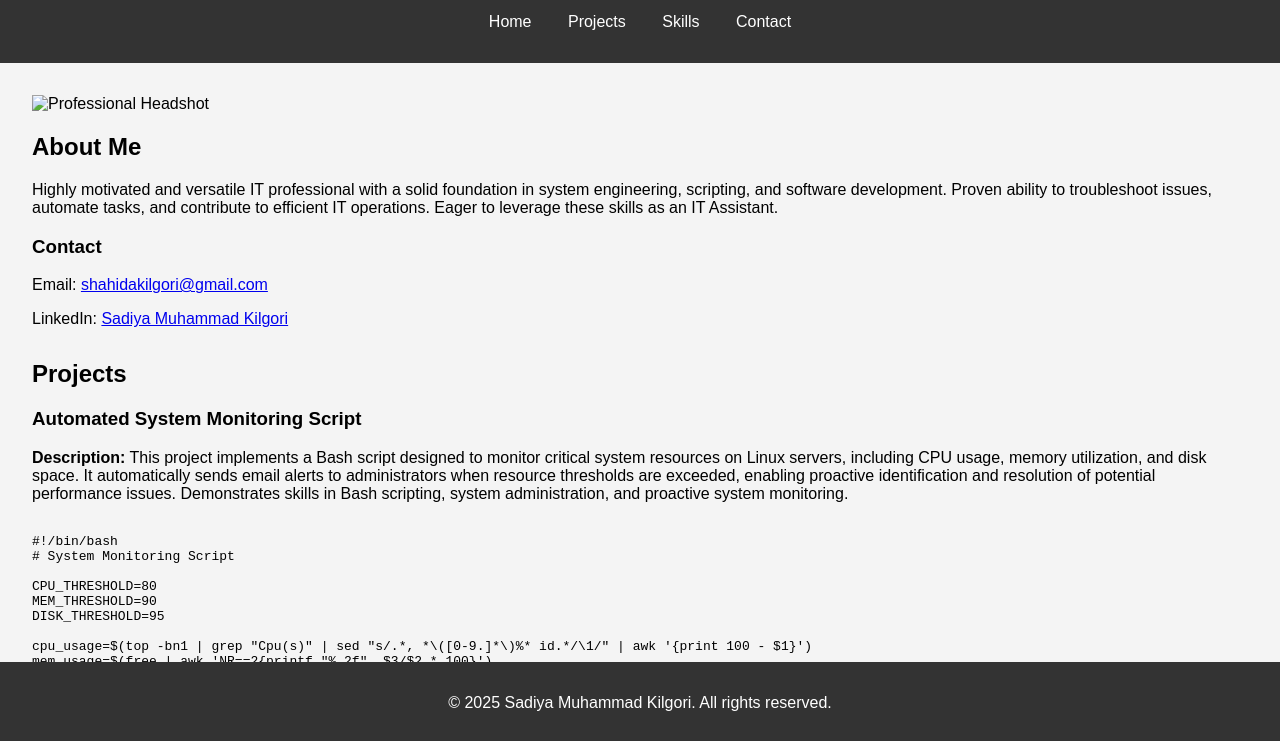
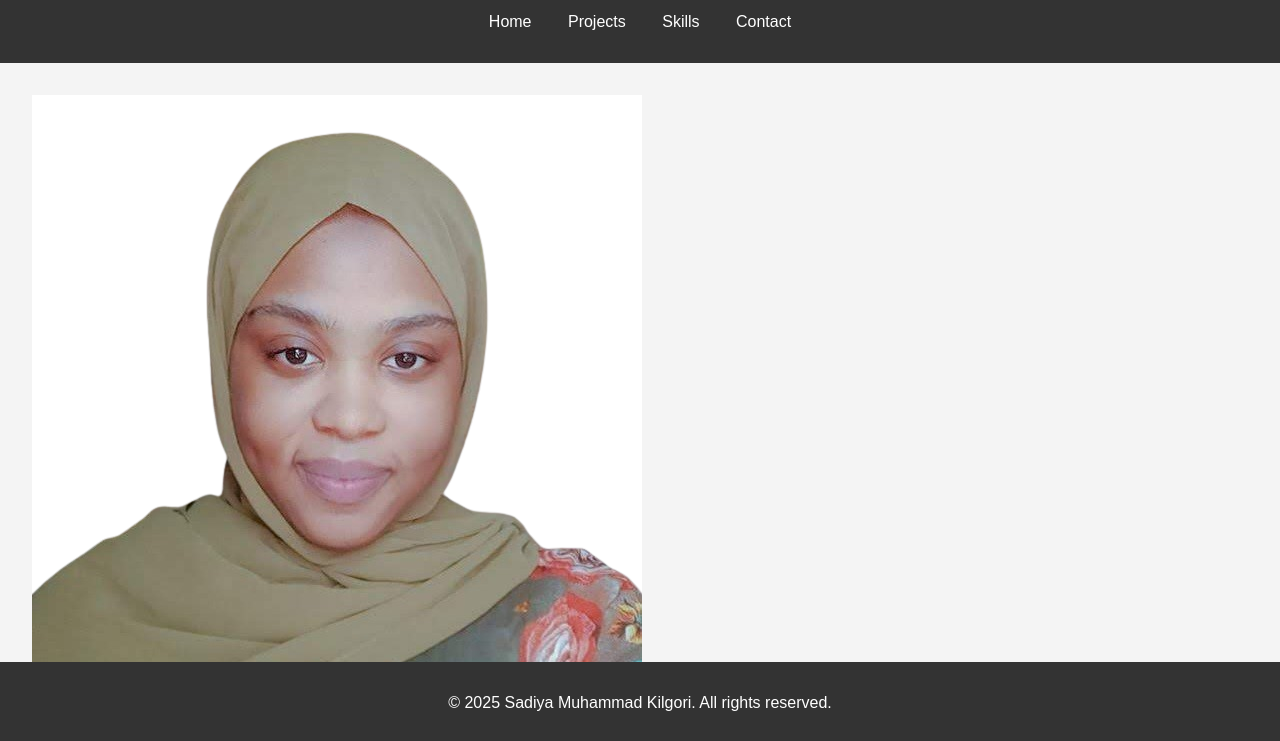
Before and after one commit to SKilgori/SKilgori.github.io, a plain HTML site: page index.html in a window 1280 px wide. Shown: the part 56-797 px from the top of the page. Drawn offline with Linux system fonts and the light colour scheme.

Commit message:
adding the professional headshot

```diff
--- a/index.html
+++ b/index.html
@@ -20,7 +20,7 @@
     </header>
     <main>
         <section id="about">
-            <img src="profile.jpg" alt="Professional Headshot">
+            <img src="profile.png" alt="Professional Headshot">
             <h2>About Me</h2>
             <p>Highly motivated and versatile IT professional with a solid foundation in system engineering, scripting, and software development. Proven ability to troubleshoot issues, automate tasks, and contribute to efficient IT operations. Eager to leverage these skills as an IT Assistant.</p>
             <h3>Contact</h3>
```
